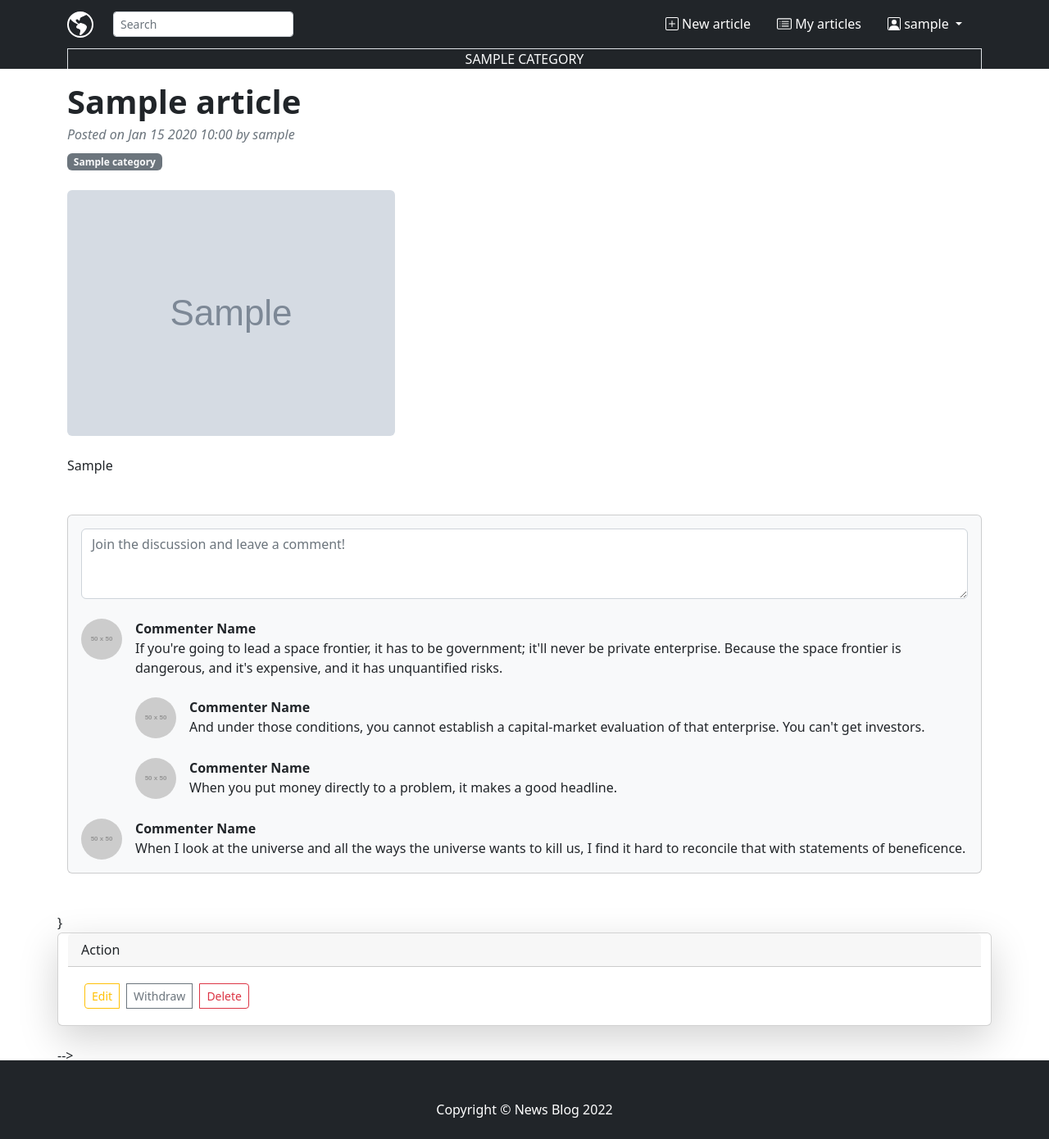
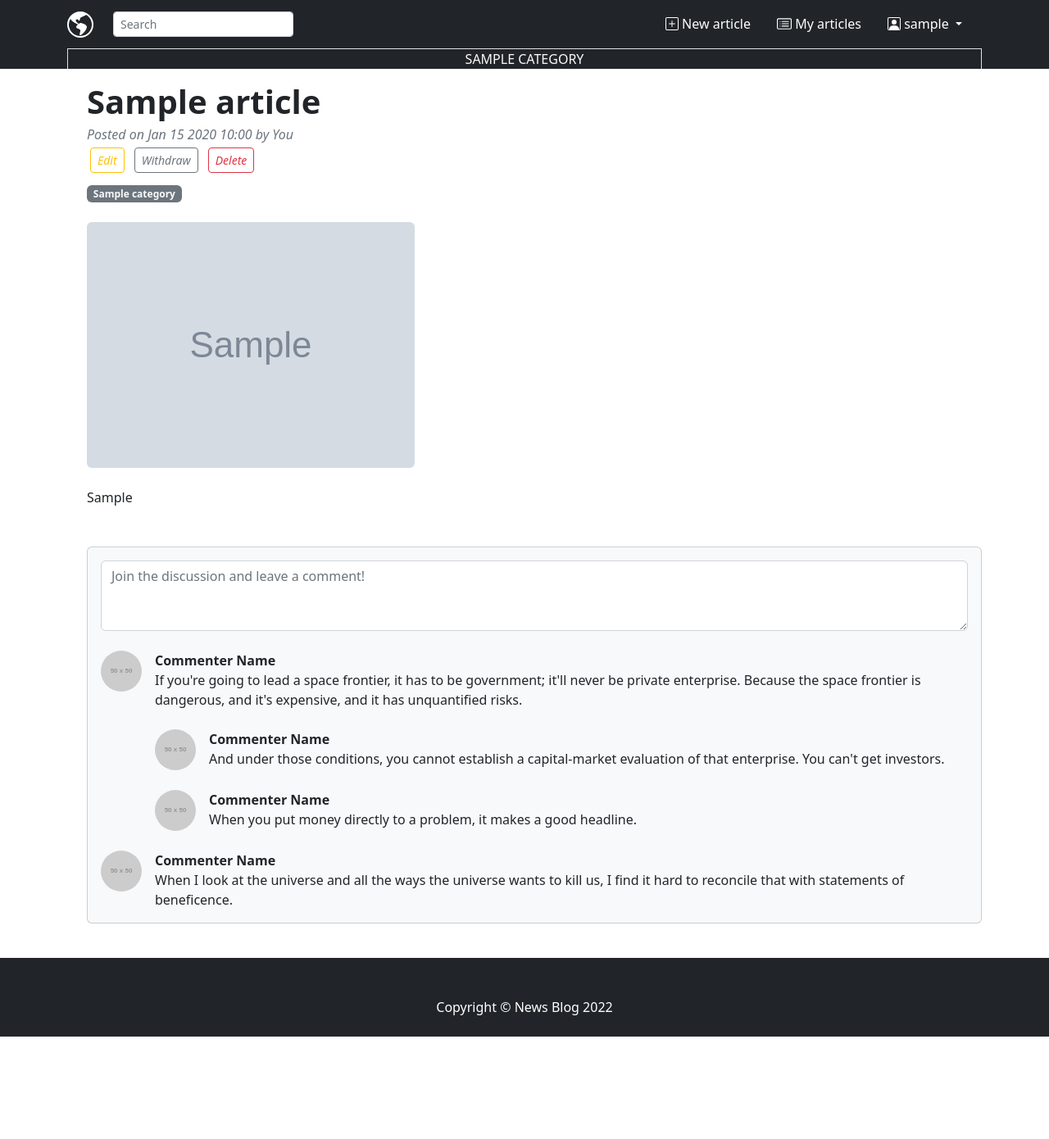
Before and after one commit to tytsvladimir/news-blog, a Django app: a page that uses templates/base.html in a window 1280 px wide. Shown: the whole page at 82% size. After the commit the page ends 1265 px from the top, so only its background shows below. Run offline with Django 4.2, Linux system fonts and the light colour scheme; a user stored in the database is signed in; tables that the repository leaves empty hold one stand-in row (values such as "Sample post"); grey boxes marked "Sample" are stand-in pictures; grey boxes labelled with a size stand in for pictures from a placeholder-image service; some libraries are stand-ins or nearby versions.

Commit message:
moved templates into app dirs

```diff
--- a/templates/accounts/base_profile.html
+++ b/accounts/templates/accounts/base_profile.html
@@ -37,9 +37,7 @@
                             </li>
                         </ul>
 
-
                         <div class="row">{% block profile %}{% endblock %}</div>
-
 
                     </div>
                 </section>
--- a/templates/news/article.html
+++ b/news/templates/news/article.html
@@ -1,9 +1,7 @@
 {% extends 'news/base_news.html' %}
-
 
 {% block news %}
 {% if news %}
-
 
 <article>
     <!-- Post header-->
@@ -12,7 +10,10 @@
         <h1 class="fw-bolder mb-1">{{ news.title }}</h1>
         <!-- Post meta content-->
         <div class="text-muted fst-italic mb-2">
-            Posted on {{ news.date_of_create|date:'M j Y H:i' }} by {{ news.author }}
+            Posted on {{ news.date_of_create|date:'M j Y H:i' }} by {% if user.is_authenticated %}{% if user == news.author %}You  <br>
+            <a href="{% url 'edit_article' news.id %}" class="btn btn-outline-warning btn-sm m-1">Edit</a>
+            <a href="#" class="btn btn-outline-secondary btn-sm m-1">Withdraw</a>
+            <a href="{% url 'delete_article' news.id %}" class="btn btn-outline-danger btn-sm m-1">Delete</a>{% else %}{{ news.author }}{% endif %}{% else %}{{ news.author }}{% endif %}
         </div>
         <!-- Post categories-->
         <a class="badge bg-secondary text-decoration-none link-light" href="#!">{{ news.category }}</a>
@@ -81,30 +82,10 @@
     </div>
 </section>
 
-
 {% else %}
 
 <h3>{{ error }}</h3>
 
-{% endif %}}
+{% endif %}
 
 {% endblock %}
-
-{% block actions %}
-
-{% if user.is_authenticated %}
-{% if user == news.author %}
-<!-- Action widget-->
-<div class="card mb-4 shadow-lg">
-    <div class="card-header">Action</div>
-    <div class="card-body">
-        <div class="input-group">
-            <a href="{% url 'edit_article' news.id %}" class="btn btn-outline-warning btn-sm m-1">Edit</a>
-            <a href="#" class="btn btn-outline-secondary btn-sm m-1">Withdraw</a>
-            <a href="{% url 'delete_article' news.id %}" class="btn btn-outline-danger btn-sm m-1">Delete</a>
-        </div>
-    </div>
-</div>
-{% endif %}
-{% endif %}
-{% endblock %}
--- /dev/null
+++ b/news/templates/news/base_news.html
@@ -0,0 +1,17 @@
+{% extends 'base.html' %}
+
+{% block content %}
+
+<div class="container mt-3">
+    <div class="row">
+        <div class="col ms-4">
+            <div class="row">
+
+                {% block news %} {% endblock %}
+
+            </div>
+        </div>
+    </div>
+</div>
+
+{% endblock %}
--- a/newsblog/settings.py
+++ b/newsblog/settings.py
@@ -139,6 +139,6 @@ INTERNAL_IPS = [
 CACHES = {
     'default': {
         'BACKEND': 'django.core.cache.backends.filebased.FileBasedCache',
-        'LOCATION': os.path.join(BASE_DIR, 'cache'),
+        'LOCATION': BASE_DIR / 'cache',
     }
 }
--- a/templates/news/base_news.html
+++ /dev/null
@@ -1,49 +0,0 @@
-{% extends 'base.html' %}
-
-{% block content %}
-
-<div class="container mt-3">
-    <div class="row mt-3">
-        <div class="col">
-            <div class="row">
-
-                {% block news %} {% endblock %}
-
-            </div>
-        </div>
-        <!-- Side widgets-->
-<!--        <div class="col-3">-->
-
-<!--            {% block actions %} {% endblock %}-->
-
-<!--            &lt;!&ndash; Categories widget&ndash;&gt;-->
-<!--            <div class="card mb-4 shadow-lg">-->
-<!--                <div class="card-header">Categories</div>-->
-<!--                <div class="card-body">-->
-<!--                    <div class="row">-->
-<!--                        <div class="col">-->
-<!--                            <ul class="list-unstyled mb-0">-->
-<!--                                {% if categories %}-->
-<!--                                {% for cat in categories %}-->
-<!--                                <li><a href="{{ cat.get_absolute_url }}">{{ cat }}</a></li>-->
-<!--                                {% endfor %}-->
-<!--                                {% else %}-->
-<!--                                <li>Categories not yet</li>-->
-<!--                                {% endif %}-->
-<!--                            </ul>-->
-<!--                        </div>-->
-<!--                    </div>-->
-<!--                </div>-->
-<!--            </div>-->
-<!--            &lt;!&ndash; Side widget&ndash;&gt;-->
-<!--            <div class="card mb-4 shadow-lg">-->
-<!--                <div class="card-header">Side Widget</div>-->
-<!--                <div class="card-body">You can put anything you want inside of these side widgets. They are easy to use,-->
-<!--                    and feature the Bootstrap 5 card component!-->
-<!--                </div>-->
-<!--            </div>-->
-<!--        </div>-->
-    </div>
-</div>
-
-{% endblock %}
```
Also changed, not shown: accounts/templates/accounts/profile.html (renamed from templates/accounts/profile.html, +10 -6 lines), accounts/templates/accounts/edit_password_user.html (renamed from templates/accounts/edit_password_user.html), accounts/templates/accounts/settings.html (renamed from templates/accounts/settings.html), accounts/templates/accounts/sign_in_user.html (renamed from templates/accounts/sign_in_user.html), accounts/templates/accounts/sign_up_user.html (renamed from templates/accounts/sign_up_user.html), news/templates/news/edit_article.html (renamed from templates/news/edit_article.html), news/templates/news/edit_category.html (renamed from templates/news/edit_category.html), news/templates/news/home.html (renamed from templates/news/home.html), news/templates/news/manage_articles.html (renamed from templates/news/manage_articles.html), news/templates/news/manage_categories.html (renamed from templates/news/manage_categories.html), news/templates/news/new_article.html (renamed from templates/news/new_article.html), news/templates/news/new_category.html (renamed from templates/news/new_category.html).
